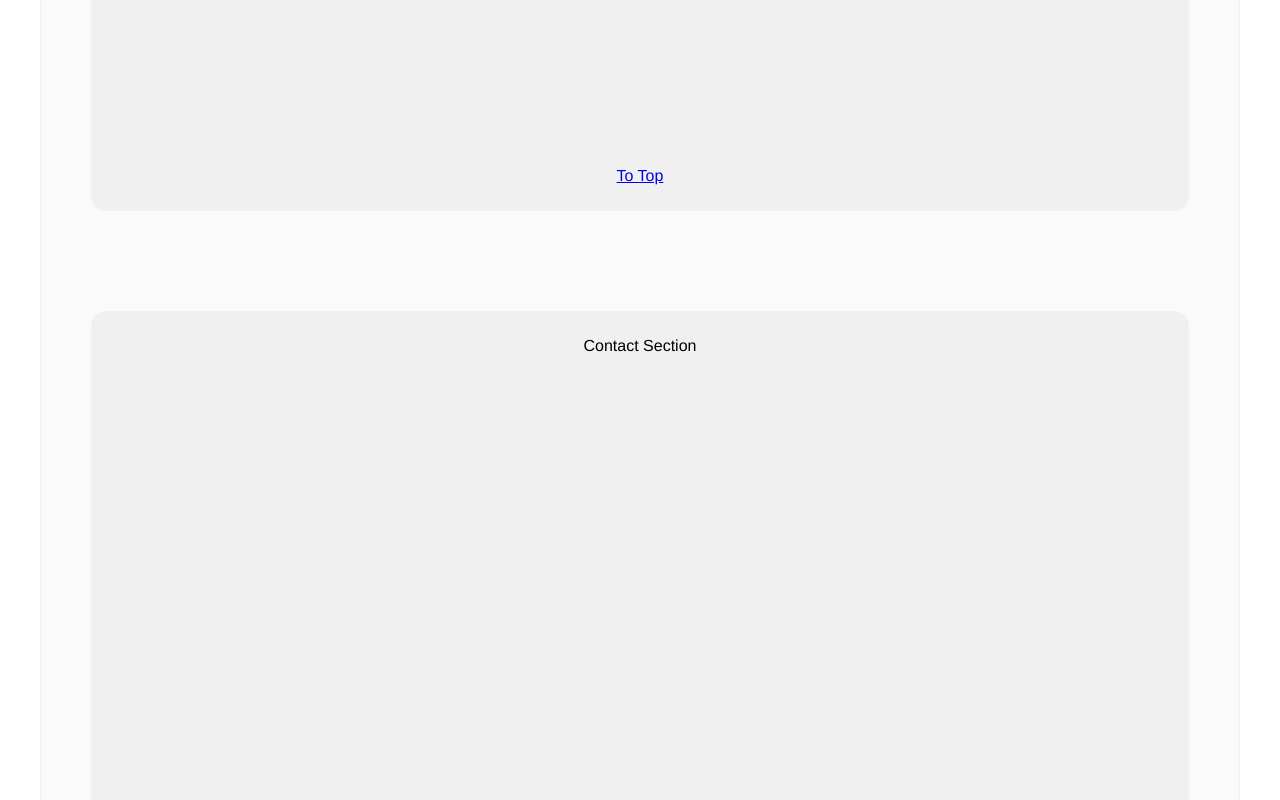
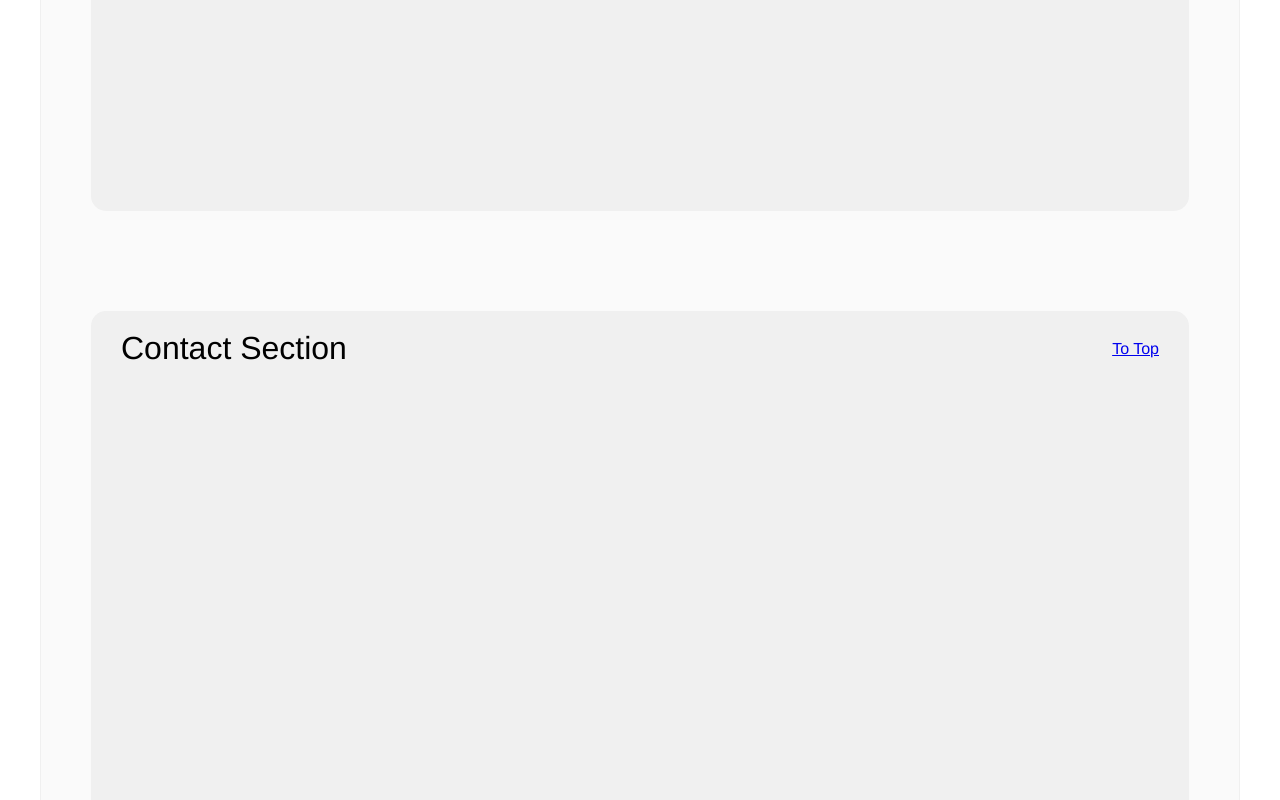
Before and after one commit to wchrapcynski/wc-component-component-library, a React (Create React App) app: page / in a window 1280 px wide. Shown: the part 1340-2140 px from the top of the page. Built offline with nearby package versions, Linux system fonts and the light colour scheme.

Commit message:
Refined header of section component

```diff
--- a/src/App.js
+++ b/src/App.js
@@ -8,7 +8,8 @@ import SectionCard from "./components/cards/sectioncard";
 function App() {
   const websiteData = require("./data/data.json");
 
-  const navbarItems = websiteData.pages;
+  const navbarItems = websiteData.tabs;
+  const sectionTitles = websiteData.sections;
 
   function navbarOnClickHandle(event) {}
 
@@ -26,14 +27,14 @@ function App() {
           backgroundColorType="backgroundWhite1"
           cardColorType="backgroundWhite2"
           boxSize="boxSizeFullScreenMargin100"
-          description="Home Section"
+          description={sectionTitles[0][0]}
           sectionLocation="sectionTop"
         />
         <SectionCard
           backgroundColorType="backgroundWhite1"
           cardColorType="backgroundWhite2"
           boxSize="boxSizeFullScreenMargin100"
-          description="About Section"
+          description={sectionTitles[1][0]}
           sectionLocation="sectionFull"
           id="About"
           toTop
@@ -42,7 +43,7 @@ function App() {
           backgroundColorType="backgroundWhite1"
           cardColorType="backgroundWhite2"
           boxSize="boxSizeFullScreenMargin100"
-          description="Contact Section"
+          description={sectionTitles[2][0]}
           sectionLocation="sectionFull"
           id="Contact"
           toTop
--- a/src/components/cards/cards.scss
+++ b/src/components/cards/cards.scss
@@ -77,16 +77,20 @@
     align-items: center;
     flex-direction: column;
     .card-header {
-      height: 10%;
+      width: 100%;
+      height: 75px;
       display: flex;
-      justify-content: center;
+      justify-content: space-between;
       align-items: center;
+      .card-header-item {
+        margin: 0 30px;
+      }
     }
     .card-body {
-      height: 80%;
+      height: calc(100% - 150px);
     }
     .card-footer {
-      height: 10%;
+      height: 75px;
       display: flex;
       justify-content: center;
       align-items: center;
--- a/src/components/cards/sectioncard.js
+++ b/src/components/cards/sectioncard.js
@@ -8,9 +8,12 @@ function SectionCard(props) {
       className={`section-card ${props.sectionLocation} ${props.backgroundColorType}`}
       id={props.id}>
       <div className={`${props.cardColorType} ${props.boxSize} radius15 card`}>
-        <div className="card-header">{props.description}</div>
+        <div className="card-header">
+          <div className="card-header-item font-size-2">{props.description}</div>
+          <div className="card-header-item">{props.toTop ? <a href="#Top">To Top</a> : ""}</div>
+        </div>
         <div className="card-body"></div>
-        <div className="card-footer">{props.toTop ? <a href="#Top">To Top</a> : ""}</div>
+        <div className="card-footer"></div>
       </div>
     </div>
   );
--- a/src/components/header/header.scss
+++ b/src/components/header/header.scss
@@ -10,7 +10,7 @@
 
   .title {
     text-align: center;
-    font-size: $font-size-2;
+    font-size: $font-size-3;
     padding-bottom: 15px;
   }
 
--- a/src/data/data.json
+++ b/src/data/data.json
@@ -1,6 +1,7 @@
 
   {
-    "pages": ["About", "Contact"],
-    "flipCardText":["Flip Card Title", "This is the flip card discription text", "http://magicaltech.xyz"],
+    "tabs": ["About", "Contact"],
+    "sections": [["Home Section"], ["About Section"], ["Contact Section"]],
+    "flipCardText":[["Flip Card Title", "This is the flip card discription text", "http://magicaltech.xyz"]],
     "footerText": "This is the footer"
   }
--- a/src/styles/common.scss
+++ b/src/styles/common.scss
@@ -181,3 +181,14 @@
 .backgroundWhite2 {
   background-color: $white-2;
 }
+
+.font-size-1 {
+  font-size: $font-size-1;
+}
+
+.font-size-2 {
+  font-size: $font-size-2;
+}
+.font-size-3 {
+  font-size: $font-size-3;
+}
--- a/src/styles/var.scss
+++ b/src/styles/var.scss
@@ -20,4 +20,5 @@ $white-2: rgb(240, 240, 240);
 $border-2: 2px solid $blue-2;
 
 $font-size-1: 1.05em;
-$font-size-2: 5em;
+$font-size-2: 2em;
+$font-size-3: 5em;
```
